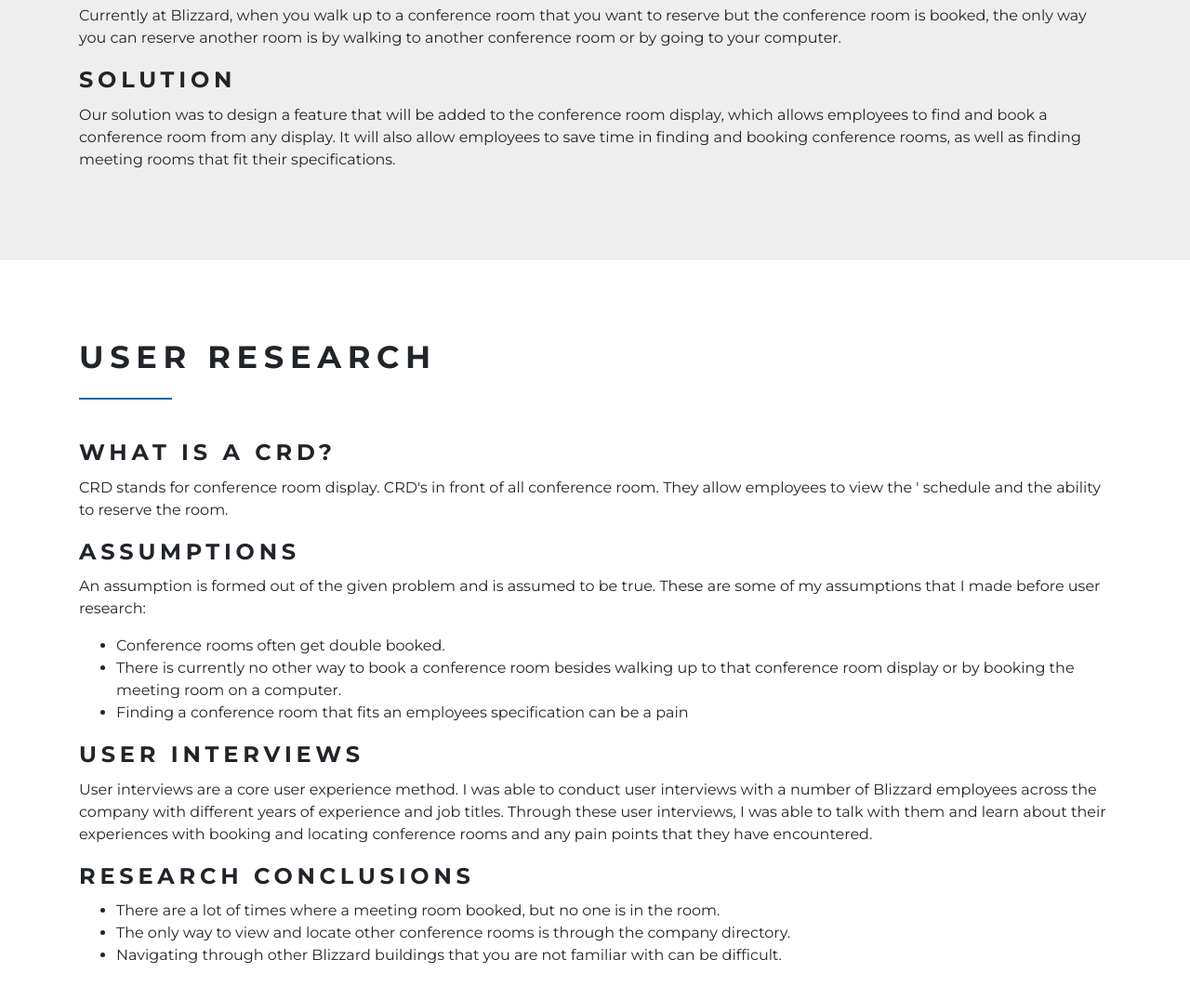
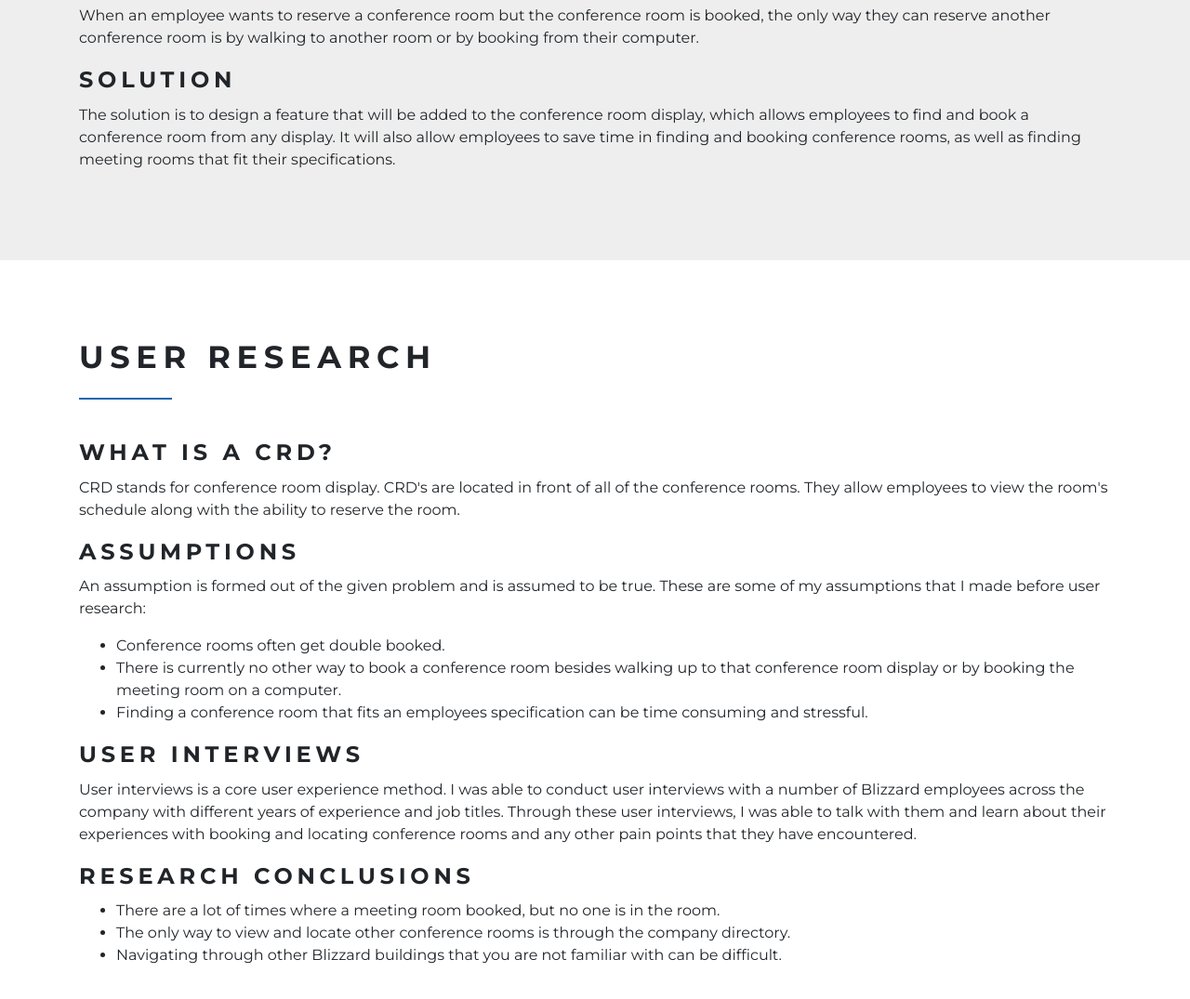
Before and after one commit to MaddieFarrell/maddiefarrell.github.io, a plain HTML site: page Blizzard.html in a window 1280 px wide. Shown: the part 2871-3946 px from the top of the page at 93% size. Drawn offline with Linux system fonts and the light colour scheme; some packages are replaced by stand-ins of ours.

Commit message:
updated blizzard content

```diff
--- a/Blizzard.html
+++ b/Blizzard.html
@@ -77,9 +77,9 @@
               <img class="picture" src="img/blizzard_proccess.png" alt="" style="width: 70%;">
               <br>
               <h4>Problem Statement</h4>
-              <p>Currently at Blizzard, when you walk up to a conference room that you want to reserve but the conference room is booked, the only way you can reserve another room is by walking to another conference room or by going to your computer.</p>
+              <p>When an employee wants to reserve a conference room but the conference room is booked, the only way they can reserve another conference room is by walking to another room or by booking from their computer.</p>
               <h4>Solution</h4>
-              <p>Our solution was to design a feature that will be added to the conference room display, which allows employees to find and book a conference room from any display. It will also allow employees to save time in finding and booking conference rooms, as well as finding meeting rooms that fit their specifications.</p>
+              <p>The solution is to design a feature that will be added to the conference room display, which allows employees to find and book a conference room from any display. It will also allow employees to save time in finding and booking conference rooms, as well as finding meeting rooms that fit their specifications.</p>
           </div>
         </div>
       </section>
@@ -89,16 +89,16 @@
         <h2 class="heading">User Research</h2>
           <div>
             <h4>What is a CRD?</h4>
-            <p>CRD stands for conference room display. CRD's in front of all conference room. They allow employees to view the ' schedule and the ability to reserve the room.</p>
+            <p>CRD stands for conference room display. CRD's are located in front of all of the conference rooms. They allow employees to view the room's schedule along with the ability to reserve the room.</p>
               <h4>Assumptions</h4>
               <p>An assumption is formed out of the given problem and is assumed to be true. These are some of my assumptions that I made before user research:</p>
                 <ul>
                   <li>Conference rooms often get double booked.</li>
                   <li>There is currently no other way to book a conference room besides walking up to that conference room display or by booking the meeting room on a computer.</li>
-                  <li>Finding a conference room that fits an employees specification can be a pain</li>
+                  <li>Finding a conference room that fits an employees specification can be time consuming and stressful.</li>
                 </ul>
               <h4>User Interviews</h4>
-              <p>User interviews are a core user experience method. I was able to conduct user interviews with a number of Blizzard employees across the company with different years of experience and job titles. Through these user interviews, I was able to talk with them and learn about their experiences with booking and locating conference rooms and any pain points that they have encountered.</p>
+              <p>User interviews is a core user experience method. I was able to conduct user interviews with a number of Blizzard employees across the company with different years of experience and job titles. Through these user interviews, I was able to talk with them and learn about their experiences with booking and locating conference rooms and any other pain points that they have encountered.</p>
               <h4>Research Conclusions</h4>
               <ul>
                 <li>There are a lot of times where a meeting room booked, but no one is in the room.</li>
```
